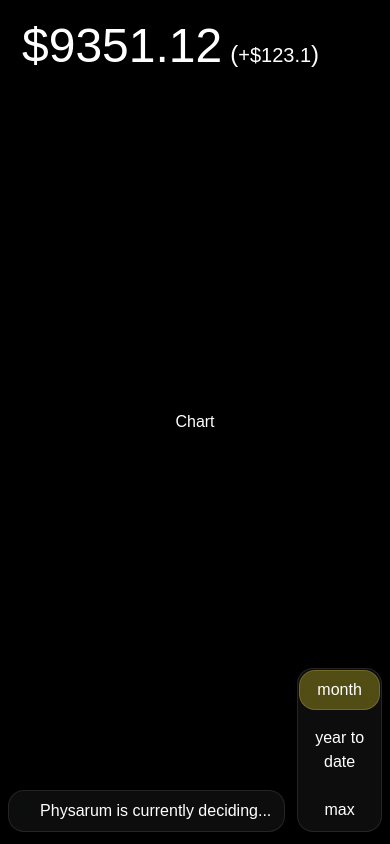
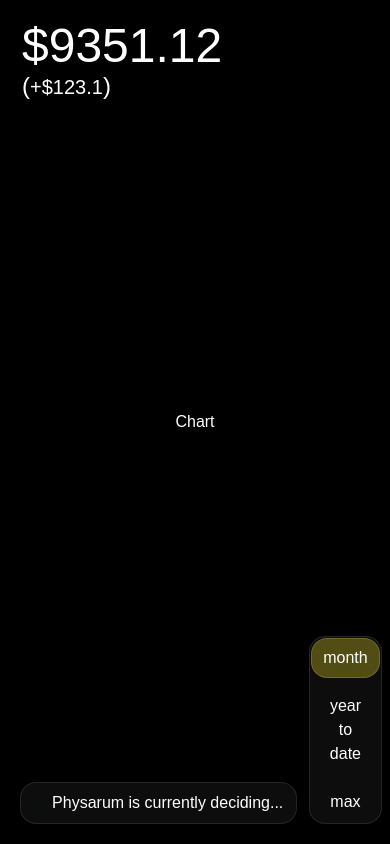
Before and after one commit to NikhilaGurusinghe/slime-mould-stock-dashboard, a Next.js app: page / in a window 390 px wide. Built offline with nearby package versions, Linux system fonts and the light colour scheme; a web font is replaced by a local one.

Commit message:
fixing layout bugs

```diff
--- a/src/app/components/homepage-controls.tsx
+++ b/src/app/components/homepage-controls.tsx
@@ -13,29 +13,21 @@ export default function HomepageControls(props: {
   const [isStatusOpen, setIsStatusOpen] = useState<boolean>(false);
 
   return (
-    <div className="absolute inset-0 w-full h-full flex flex-col items-start justify-between p-5 md:p-10">
-      <div className="flex flex-row gap-x-6 z-100 justify-start text-xl items-center underline-offset-6">
+    <div className="absolute w-full h-full flex flex-row items-start justify-between p-5 md:p-10 gap-x-3">
+      <div className="flex-8/10 h-full flex flex-col gap-x-6 justify-between items-start">
         <h1 className="sr-only">Dashboard</h1>
         <PortfolioExplorer
           isOpen={isExplorerOpen}
           setIsOpen={(value: boolean) => {
-            if (value === true && isStatusOpen) {
-              setIsStatusOpen(false);
-            }
+
             setIsExplorerOpen(value);
           }}
           balance={props.balance}
           profitAndLoss={props.profitAndLoss}
         />
-      </div>
-
-      <div className="flex flex-row w-full items-end justify-between -mb-2 gap-x">
         <SlimeStatusHistory
-        isOpen={isStatusOpen}
-        setIsOpen={(value: boolean) => {
-            if (value === true && isExplorerOpen) {
-              setIsExplorerOpen(false);
-            }
+          isOpen={isStatusOpen}
+          setIsOpen={(value: boolean) => {
             setIsStatusOpen(value);
           }}
           statuses={[
@@ -50,6 +42,9 @@ export default function HomepageControls(props: {
             },
           ]}
         />
+      </div>
+
+      <div className="flex flex-2/10 flex-col h-full items-end justify-end">
         <Tabs tabButtonNames={["month", "year to date", "max"]} />
       </div>
     </div>
--- a/src/app/components/portfolio-explorer.tsx
+++ b/src/app/components/portfolio-explorer.tsx
@@ -1,7 +1,6 @@
 "use client";
 
 import clsx from "clsx";
-import type { Dispatch, SetStateAction } from "react";
 
 export default function PortfolioExplorer(props: {
   balance: number;
@@ -21,13 +20,16 @@ export default function PortfolioExplorer(props: {
     >
       <button
         type="button"
-        className="flex flex-row pl-5 -ml-5 pt-3 -mt-3 text-5xl md:text-7xl items-baseline justify-baseline font-medium cursor-pointer rounded-4xl border-transparent border"
+        className="flex flex-row flex-wrap pl-5 -ml-5 pt-3 -mt-3 text-5xl md:text-7xl items-baseline justify-baseline font-medium cursor-pointer rounded-4xl border-transparent border"
         onClick={() => props.setIsOpen(!props.isOpen)}
       >
         <span className="sr-only">view all portfolio assets</span>
+        <p>
           <span className="font-stretch-103%">$</span>
           <span className="font-stretch-110%">{props.balance}</span>
-        <span className="text-2xl md:text-3xl ml-2 md:ml-4 font-normal font-stretch-103%">
+        </p>
+        <p className="-mt-4">
+          <span className="text-2xl md:text-3xl ml-0 sm:ml-2 md:ml-4 font-normal font-stretch-103%">
             (
           </span>
           <span className="text-xl md:text-2xl font-normal font-stretch-103%">
@@ -39,9 +41,10 @@ export default function PortfolioExplorer(props: {
           <span className="text-2xl md:text-3xl font-normal font-stretch-103%">
             )
           </span>
+        </p>
       </button>
       {props.isOpen && (
-        <div className="flex flex-col items-center justify-center w-full h-70 border border-white">
+        <div className="flex flex-col items-center justify-center w-full h-70 border border-white overflow-y-auto">
           pie chart
         </div>
       )}
--- a/src/app/components/slime-status-history.tsx
+++ b/src/app/components/slime-status-history.tsx
@@ -18,7 +18,6 @@ export default function SlimeStatusHistory(props: {
   isOpen: boolean;
   setIsOpen: (value: boolean) => void;
 }) {
-
   const prevSlimeStatus: SlimeStatusAndHistory =
     props.statuses.length >= 2
       ? props.statuses[props.statuses.length - 2]
@@ -35,10 +34,10 @@ export default function SlimeStatusHistory(props: {
     props.statuses[props.statuses.length - 1];
 
   return (
-    <div className="relative flex flex-col md:text-lg px-3 py-2 -ml-3 max-w-full md:max-w-1/2 items-start justify-start transition-all bg-white/5 border-white/10 hover:bg-(--color-highlight)/30 border border-transparent hover:border-(--color-highlight-border)/20 rounded-2xl">
+    <div className="relative flex flex-col md:text-lg px-3 py-2 md:-ml-3 max-w-full md:max-w-1/2 items-start justify-start transition-all bg-white/5 border-white/10 hover:bg-(--color-highlight)/30 border border-transparent hover:border-(--color-highlight-border)/20 rounded-2xl">
       {props.isOpen && (
         <div className="overflow-y-auto">
-          asdsadssssssssssssssssssssssssssssssssssssssssssssssssss
+          asdsadsssssssssss
         </div>
       )}
       <span
--- a/src/app/components/tabs.tsx
+++ b/src/app/components/tabs.tsx
@@ -1,5 +1,6 @@
 "use client";
 
+import clsx from "clsx";
 import { type RefObject, useLayoutEffect, useRef, useState } from "react";
 
 export default function Tabs(props: { tabButtonNames: string[] }) {
@@ -7,8 +8,8 @@ export default function Tabs(props: { tabButtonNames: string[] }) {
     HTMLButtonElement[]
   >([]);
 
-  const [highlightWidth, setHighlightWidth] = useState<number>(69.7);
-  const [highlightHeight, setHighlightHeight] = useState<number>(40);
+  const [highlightWidth, setHighlightWidth] = useState<number>(-1);
+  const [highlightHeight, setHighlightHeight] = useState<number>(-1);
   const [highlightTranslateX, setHighlightTranslateX] = useState<number>(0);
   const [highlightTranslateY, setHighlightTranslateY] = useState<number>(0);
   const [currHighlightIndex, setCurrHighlightIndex] = useState<number>(0);
@@ -27,6 +28,7 @@ export default function Tabs(props: { tabButtonNames: string[] }) {
     setHighlightTranslateY(ref.offsetTop);
     setHighlightTranslateY(ref.offsetTop);
     setCurrHighlightIndex(refIndex);
+    console.log(currHighlightIndex)
   }
 
   function updateHighlightCurrent() {
@@ -42,14 +44,17 @@ export default function Tabs(props: { tabButtonNames: string[] }) {
     window.addEventListener("resize", updateHighlightCurrent);
 
     return () => window.removeEventListener("resize", updateHighlightCurrent);
-  }, []);
+  }, [currHighlightIndex]);
 
   return (
-    <div className="relative flex bg-white/5 border-white/10 rounded-2xl border px-px py-px -right-3 md:text-lg">
+    <div className="relative flex bg-white/5 border-white/10 rounded-2xl border px-px py-px md:-right-3 md:text-lg">
       <div
-        className={
-          "absolute h-(--highlight-height) md:w-(--highlight-width) md:translate-x-(--highlight-translate-x) translate-y-(--highlight-translate-y) md:h-[calc(100%-2px)] w-[calc(100%-2px)] transition-all backdrop-blur-md bg-(--color-highlight)/30 border border-(--color-highlight-border)/20 rounded-2xl"
-        }
+        className={clsx(
+          highlightWidth !== -1 && highlightHeight !== -1
+            ? "opacity-100"
+            : "opacity-0",
+          "absolute h-(--highlight-height) md:w-(--highlight-width) md:translate-x-(--highlight-translate-x) translate-y-(--highlight-translate-y) md:h-[calc(100%-2px)] w-[calc(100%-2px)] transition-all backdrop-blur-md bg-(--color-highlight)/30 border border-(--color-highlight-border)/20 rounded-2xl",
+        )}
         style={
           {
             "--highlight-height": `${highlightHeight}px`,
@@ -58,7 +63,7 @@ export default function Tabs(props: { tabButtonNames: string[] }) {
             "--highlight-translate-y": `${highlightTranslateY}px`,
           } as React.CSSProperties
         }
-      ></div>
+      />
       <div
         role="tablist"
         className="flex flex-col md:flex-row relative justify-center items-center gap-y-2 md:gap-x-2"
@@ -72,7 +77,7 @@ export default function Tabs(props: { tabButtonNames: string[] }) {
               allButtonRefs.current[index] = element;
             }}
             type="button"
-            className="cursor-pointer px-3 py-2 rounded-full"
+            className="cursor-pointer px-3 py-2 rounded-full w-full md:text-nowrap"
             onClick={() => updateHighlight(index)}
             aria-selected={currHighlightIndex === index}
           >
--- a/src/app/page.tsx
+++ b/src/app/page.tsx
@@ -1,7 +1,4 @@
 import HomepageControls from "./components/homepage-controls";
-import PortfolioExplorer from "./components/portfolio-explorer";
-import SlimeStatusHistory from "./components/slime-status-history";
-import Tabs from "./components/tabs";
 
 export default function Home() {
   const balance: number = 9351.12;
```
Lines whose indentation alone changed are shown as unchanged.
